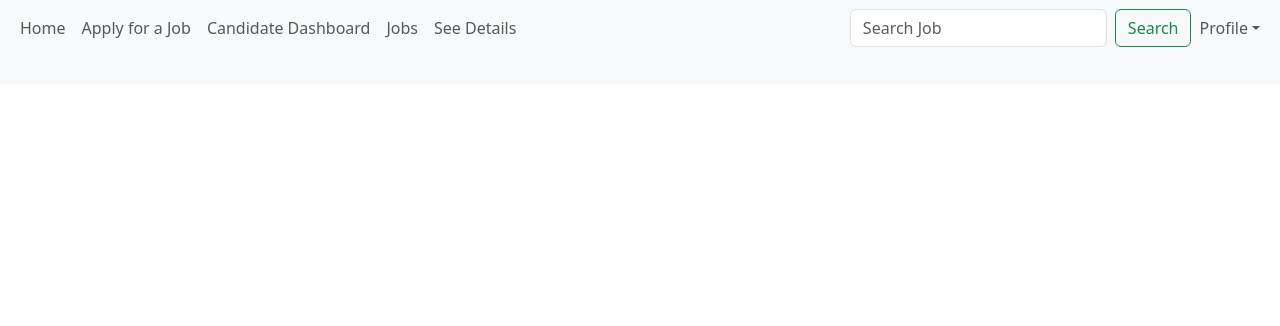
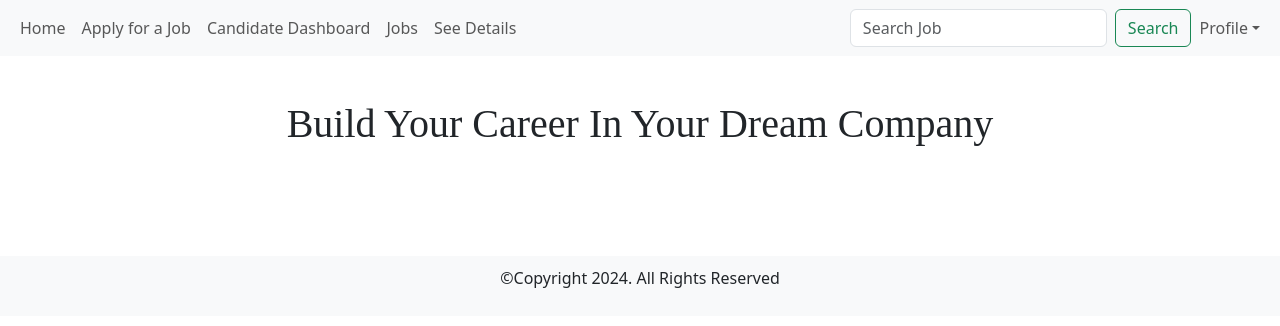
Before and after one commit to gpunit2417/CODSOFT, a React (Create React App) app: page / in a window 1280 px wide. Shown: the top 326 px of the page. Built offline with nearby package versions, Linux system fonts and the light colour scheme.

Commit message:
home page for the application

```diff
--- a/src/components/HomePage.js
+++ b/src/components/HomePage.js
@@ -1,7 +1,19 @@
-import React from 'react'
+import React from "react";
 
 export default function HomePage() {
   return (
-    <div>HomePage</div>
-  )
+    <div style={{ padding: "100px", fontFamily: "cursive" }}>
+      <h1
+        className="text-center hover-underline-animation"
+        style={{
+          position: "relative",
+          cursor: "pointer",
+        }}
+        onMouseEnter={(e) => (e.target.style.textDecoration = 'underline')}
+        onMouseLeave={(e) => (e.target.style.textDecoration = 'none')}
+      >
+        Build Your Career In Your Dream Company
+      </h1>
+    </div>
+  );
 }
```
